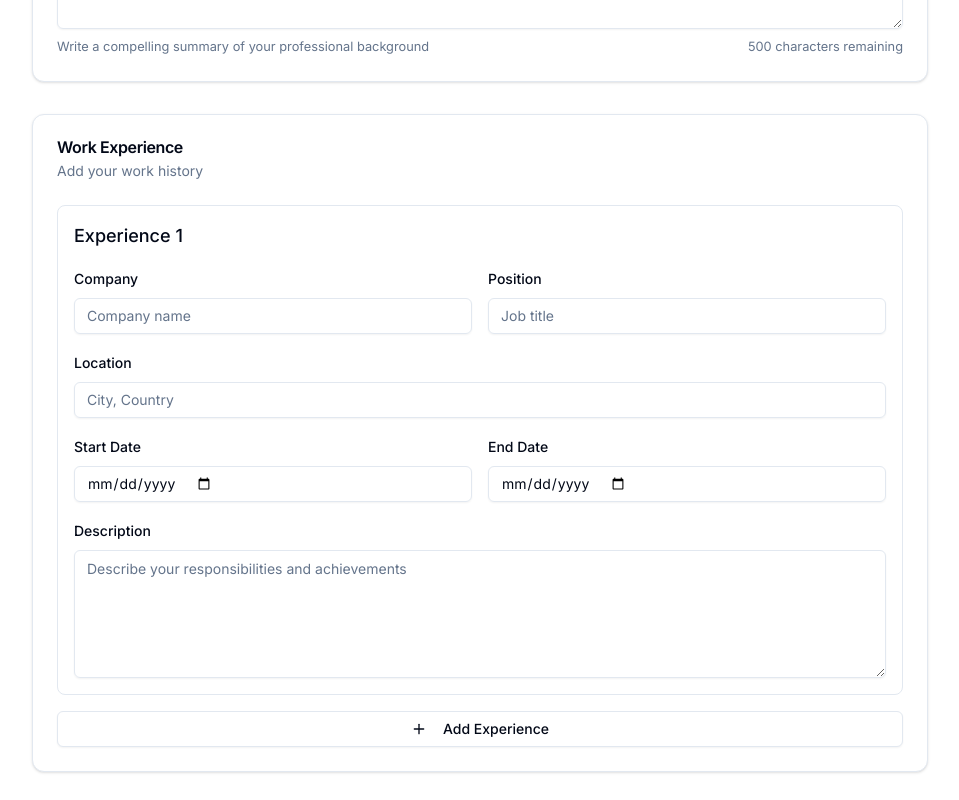
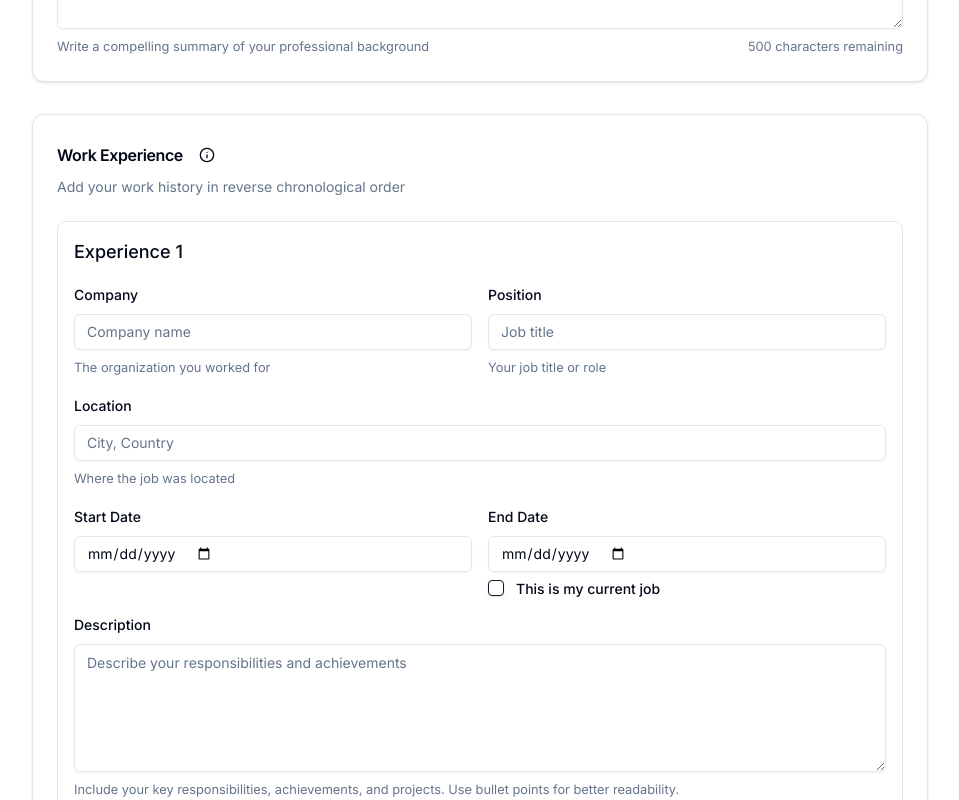
Before and after one commit to Nattie-Nkosi/resume-app, a Next.js app: page / in a window 1280 px wide. Shown: the part 900-1700 px from the top of the page, without its empty margins (160-1119 px from the left). Built offline with nearby package versions, Linux system fonts and the light colour scheme.

Commit message:
Add Checkbox and Tooltip components; enhance Experience form with validation and current job feature

```diff
--- a/package.json
+++ b/package.json
@@ -10,9 +10,11 @@
   },
   "dependencies": {
     "@hookform/resolvers": "^4.1.1",
+    "@radix-ui/react-checkbox": "^1.1.4",
     "@radix-ui/react-label": "^2.1.2",
     "@radix-ui/react-select": "^2.1.6",
     "@radix-ui/react-slot": "^1.1.2",
+    "@radix-ui/react-tooltip": "^1.1.8",
     "class-variance-authority": "^0.7.1",
     "clsx": "^2.1.1",
     "lucide-react": "^0.475.0",
--- a/src/components/experience.tsx
+++ b/src/components/experience.tsx
@@ -21,20 +21,53 @@ import {
   FormItem,
   FormLabel,
   FormMessage,
+  FormDescription,
 } from "@/components/ui/form";
-import { Plus, Trash2 } from "lucide-react";
+import {
+  Tooltip,
+  TooltipContent,
+  TooltipProvider,
+  TooltipTrigger,
+} from "@/components/ui/tooltip";
+import { Plus, Trash2, Info } from "lucide-react";
+import { Checkbox } from "@/components/ui/checkbox";
+
+// Validation patterns
+const companyNameRegex = /^[a-zA-Z0-9\s.,&'-]+$/;
+const positionRegex = /^[a-zA-Z\s.,&'-]+$/;
+const locationRegex = /^[a-zA-Z\s',.-]+$/;
 
 const experienceSchema = z.object({
   experiences: z.array(
     z.object({
-      company: z.string().min(2, { message: "Company name is required" }),
-      position: z.string().min(2, { message: "Position is required" }),
+      company: z
+        .string()
+        .min(2, { message: "Company name is required" })
+        .max(100, { message: "Company name is too long" })
+        .regex(companyNameRegex, {
+          message: "Company name contains invalid characters",
+        }),
+      position: z
+        .string()
+        .min(2, { message: "Position is required" })
+        .max(100, { message: "Position is too long" })
+        .regex(positionRegex, {
+          message: "Position contains invalid characters",
+        }),
+      location: z
+        .string()
+        .min(2, { message: "Location is required" })
+        .max(100, { message: "Location is too long" })
+        .regex(locationRegex, {
+          message: "Location contains invalid characters",
+        }),
       startDate: z.string().min(1, { message: "Start date is required" }),
       endDate: z.string(),
+      currentJob: z.boolean().optional(),
       description: z
         .string()
-        .min(10, { message: "Please provide more details about your role" }),
-      location: z.string().min(2, { message: "Location is required" }),
+        .min(10, { message: "Please provide more details about your role" })
+        .max(2000, { message: "Description is too long" }),
     })
   ),
 });
@@ -57,6 +90,7 @@ const Experience: React.FC<ExperienceProps> = ({
         endDate: "",
         description: "",
         location: "",
+        currentJob: false,
       },
     ],
   },
@@ -79,13 +113,41 @@ const Experience: React.FC<ExperienceProps> = ({
       }
     });
     return () => subscription.unsubscribe();
-  }, [form, form.watch, onSubmit]);
+  }, [form, onSubmit]);
+
+  // Watch for "current job" checkbox changes
+  const handleCurrentJobChange = (index: number, checked: boolean) => {
+    if (checked) {
+      form.setValue(`experiences.${index}.endDate`, "");
+    }
+  };
 
   return (
     <Card className="mb-8">
       <CardHeader>
-        <CardTitle>Work Experience</CardTitle>
-        <CardDescription>Add your work history</CardDescription>
+        <CardTitle className="flex items-center">
+          Work Experience
+          <TooltipProvider>
+            <Tooltip>
+              <TooltipTrigger asChild>
+                <Button variant="ghost" className="h-8 w-8 p-0 ml-2">
+                  <Info className="h-4 w-4" />
+                  <span className="sr-only">Info</span>
+                </Button>
+              </TooltipTrigger>
+              <TooltipContent>
+                <p className="max-w-xs">
+                  List your work experience in reverse chronological order (most
+                  recent first). Include relevant details about your
+                  responsibilities and achievements.
+                </p>
+              </TooltipContent>
+            </Tooltip>
+          </TooltipProvider>
+        </CardTitle>
+        <CardDescription>
+          Add your work history in reverse chronological order
+        </CardDescription>
       </CardHeader>
       <CardContent>
         <Form {...form}>
@@ -118,6 +180,9 @@ const Experience: React.FC<ExperienceProps> = ({
                         <FormControl>
                           <Input placeholder="Company name" {...field} />
                         </FormControl>
+                        <FormDescription>
+                          The organization you worked for
+                        </FormDescription>
                         <FormMessage />
                       </FormItem>
                     )}
@@ -132,6 +197,9 @@ const Experience: React.FC<ExperienceProps> = ({
                         <FormControl>
                           <Input placeholder="Job title" {...field} />
                         </FormControl>
+                        <FormDescription>
+                          Your job title or role
+                        </FormDescription>
                         <FormMessage />
                       </FormItem>
                     )}
@@ -147,6 +215,9 @@ const Experience: React.FC<ExperienceProps> = ({
                       <FormControl>
                         <Input placeholder="City, Country" {...field} />
                       </FormControl>
+                      <FormDescription>
+                        Where the job was located
+                      </FormDescription>
                       <FormMessage />
                     </FormItem>
                   )}
@@ -167,6 +238,7 @@ const Experience: React.FC<ExperienceProps> = ({
                     )}
                   />
 
+                  <div>
                     <FormField
                       control={form.control}
                       name={`experiences.${index}.endDate`}
@@ -174,12 +246,43 @@ const Experience: React.FC<ExperienceProps> = ({
                         <FormItem>
                           <FormLabel>End Date</FormLabel>
                           <FormControl>
-                          <Input type="date" {...field} />
+                            <Input
+                              type="date"
+                              {...field}
+                              disabled={form.watch(
+                                `experiences.${index}.currentJob`
+                              )}
+                            />
                           </FormControl>
                           <FormMessage />
                         </FormItem>
                       )}
                     />
+
+                    <FormField
+                      control={form.control}
+                      name={`experiences.${index}.currentJob`}
+                      render={({ field }) => (
+                        <FormItem className="flex flex-row items-start space-x-3 space-y-0 mt-2">
+                          <FormControl>
+                            <Checkbox
+                              checked={field.value}
+                              onCheckedChange={(checked) => {
+                                field.onChange(checked);
+                                handleCurrentJobChange(
+                                  index,
+                                  checked as boolean
+                                );
+                              }}
+                            />
+                          </FormControl>
+                          <div className="space-y-1 leading-none">
+                            <FormLabel>This is my current job</FormLabel>
+                          </div>
+                        </FormItem>
+                      )}
+                    />
+                  </div>
                 </div>
 
                 <FormField
@@ -195,6 +298,10 @@ const Experience: React.FC<ExperienceProps> = ({
                           {...field}
                         />
                       </FormControl>
+                      <FormDescription>
+                        Include your key responsibilities, achievements, and
+                        projects. Use bullet points for better readability.
+                      </FormDescription>
                       <FormMessage />
                     </FormItem>
                   )}
@@ -214,6 +321,7 @@ const Experience: React.FC<ExperienceProps> = ({
                   endDate: "",
                   description: "",
                   location: "",
+                  currentJob: false,
                 })
               }
             >
--- /dev/null
+++ b/src/components/ui/checkbox.tsx
@@ -0,0 +1,30 @@
+"use client"
+
+import * as React from "react"
+import * as CheckboxPrimitive from "@radix-ui/react-checkbox"
+import { Check } from "lucide-react"
+
+import { cn } from "@/lib/utils"
+
+const Checkbox = React.forwardRef<
+  React.ElementRef<typeof CheckboxPrimitive.Root>,
+  React.ComponentPropsWithoutRef<typeof CheckboxPrimitive.Root>
+>(({ className, ...props }, ref) => (
+  <CheckboxPrimitive.Root
+    ref={ref}
+    className={cn(
+      "peer h-4 w-4 shrink-0 rounded-sm border border-primary shadow focus-visible:outline-none focus-visible:ring-1 focus-visible:ring-ring disabled:cursor-not-allowed disabled:opacity-50 data-[state=checked]:bg-primary data-[state=checked]:text-primary-foreground",
+      className
+    )}
+    {...props}
+  >
+    <CheckboxPrimitive.Indicator
+      className={cn("flex items-center justify-center text-current")}
+    >
+      <Check className="h-4 w-4" />
+    </CheckboxPrimitive.Indicator>
+  </CheckboxPrimitive.Root>
+))
+Checkbox.displayName = CheckboxPrimitive.Root.displayName
+
+export { Checkbox }
--- /dev/null
+++ b/src/components/ui/tooltip.tsx
@@ -0,0 +1,32 @@
+"use client"
+
+import * as React from "react"
+import * as TooltipPrimitive from "@radix-ui/react-tooltip"
+
+import { cn } from "@/lib/utils"
+
+const TooltipProvider = TooltipPrimitive.Provider
+
+const Tooltip = TooltipPrimitive.Root
+
+const TooltipTrigger = TooltipPrimitive.Trigger
+
+const TooltipContent = React.forwardRef<
+  React.ElementRef<typeof TooltipPrimitive.Content>,
+  React.ComponentPropsWithoutRef<typeof TooltipPrimitive.Content>
+>(({ className, sideOffset = 4, ...props }, ref) => (
+  <TooltipPrimitive.Portal>
+    <TooltipPrimitive.Content
+      ref={ref}
+      sideOffset={sideOffset}
+      className={cn(
+        "z-50 overflow-hidden rounded-md bg-primary px-3 py-1.5 text-xs text-primary-foreground animate-in fade-in-0 zoom-in-95 data-[state=closed]:animate-out data-[state=closed]:fade-out-0 data-[state=closed]:zoom-out-95 data-[side=bottom]:slide-in-from-top-2 data-[side=left]:slide-in-from-right-2 data-[side=right]:slide-in-from-left-2 data-[side=top]:slide-in-from-bottom-2",
+        className
+      )}
+      {...props}
+    />
+  </TooltipPrimitive.Portal>
+))
+TooltipContent.displayName = TooltipPrimitive.Content.displayName
+
+export { Tooltip, TooltipTrigger, TooltipContent, TooltipProvider }
```
Also changed, not shown: 1 other file (tests, documents, lock files or other folders). Lines whose indentation alone changed are shown as unchanged.
